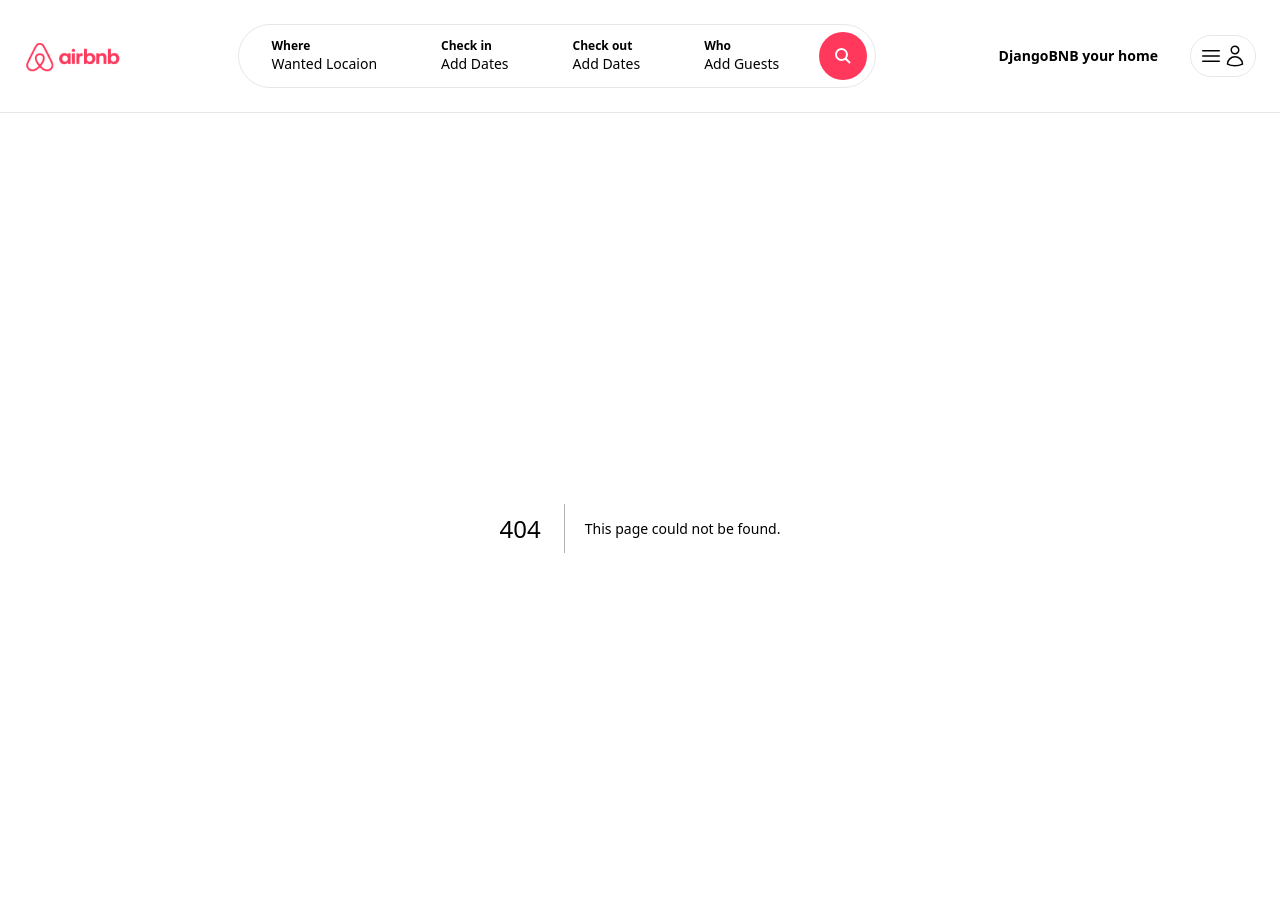
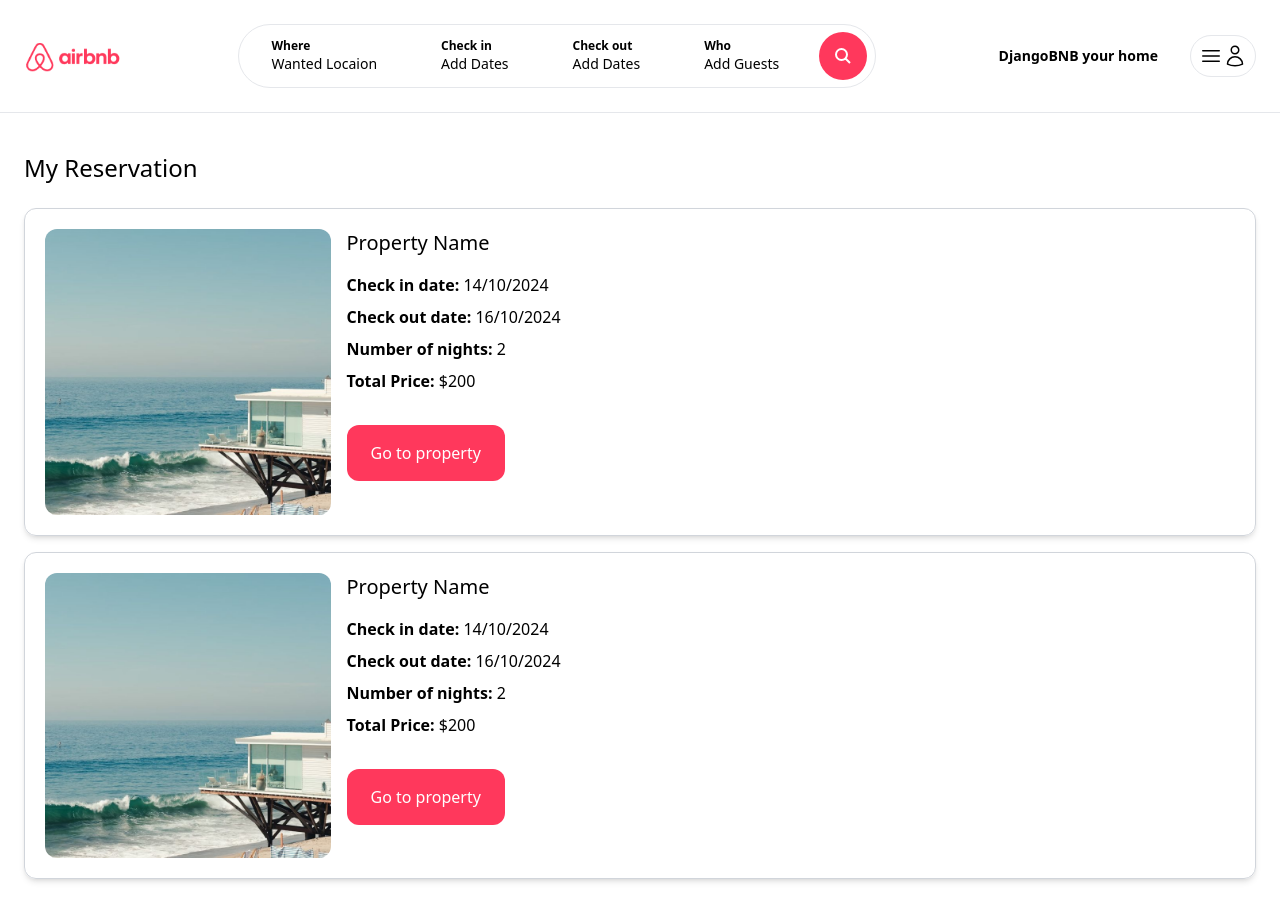
Before and after one commit to jpb989/practice_airbnb_clone, a Next.js app in the folder frontend/: page /myreservations in a window 1280 px wide. Before the commit this address had no page. Shown: the top 920 px of the page. Built offline with nearby package versions, Linux system fonts and the light colour scheme.

Commit message:
added few pages

```diff
--- /dev/null
+++ b/frontend/app/components/ContactButton.tsx
@@ -0,0 +1,11 @@
+import React from 'react'
+
+const ContactButton = () => {
+  return (
+    <div className="mt-6 py-4 px-6 cursor-pointer bg-airbnb text-white rounded-xl hover:bg-airbnb-dark transition">
+        Contact
+    </div>
+  )
+}
+
+export default ContactButton
--- /dev/null
+++ b/frontend/app/components/inbox/Conversation.tsx
@@ -0,0 +1,11 @@
+
+const Conversation = () => {
+  return (
+    <div className="px-6 py-4 cursor-pointer border border-gray-300 rounded-xl">
+        <p className="mb-6 text-xl">John Doe</p>
+        <p className="text-airbnb-dark">Go to conversation</p>
+    </div>
+  )
+}
+
+export default Conversation;
--- /dev/null
+++ b/frontend/app/components/inbox/ConversationDetail.tsx
@@ -0,0 +1,22 @@
+
+const ConversationDetail = () => {
+  return (
+    <>
+    <div className="max-h-[400px] overflow-auto flex flex-col space-y-4">
+        <div className="w-[80%] py-4 px-6 rounded-xl bg-gray-200">
+          <p className="font-bold text-gray-500">John Doe</p>
+          <p>gwhrthreh</p>
+        </div>
+    </div>
+
+    <div className="max-h-[400px] ml-[20%] overflow-auto flex flex-col space-y-4">
+        <div className="w-[80%] py-4 px-6 rounded-xl bg-blue-200 ml-auto">
+          <p className="font-bold text-gray-500">John Doe</p>
+          <p>gwhrthreh</p>
+        </div>
+    </div>
+    </>
+  )
+}
+
+export default ConversationDetail;
--- a/frontend/app/components/properties/ReservationSidebar.tsx
+++ b/frontend/app/components/properties/ReservationSidebar.tsx
@@ -4,6 +4,33 @@ const ReservationSidebar = () => {
     <aside className="mt-6 p-6 col-span-2 rounded-xl border border-gray-300 shadow-xl">
         <h2 className="mb-5 text-2xl">$200 per night</h2>
 
+        <div className="mb-6 p-3 border border-gray-400 rounded-xl">
+          <label className="mb-2 block font-bold text-xs">Guests</label>
+
+          <select className="w-full -ml-1 text-xm bg-transparent">
+            <option>1</option>
+            <option>2</option>
+            <option>3</option>
+            <option>4</option>
+          </select>
+        </div>
+
+        <div className="w-full mb-6 py-6 text-center text-white bg-airbnb hover:bg-airbnb-dark rounded-xl">Book</div>
+        <div className="mb-4 flex justify-between align-center">
+          <p>$200 * 4 nights</p>
+          <p>$800</p>
+        </div>
+
+        <div className="mb-4 flex justify-between align-center">
+          <p>DjangoBNB fee</p>
+          <p>$40</p>
+        </div>
+        <hr />
+
+        <div className="mb-4 flex justify-between align-center font-bold">
+          <p>Total</p>
+          <p>$840</p>
+        </div>
     </aside>
   )
 }
--- /dev/null
+++ b/frontend/app/inbox/[id]/page.tsx
@@ -0,0 +1,10 @@
+import ConversationDetail from "@/app/components/inbox/ConversationDetail";
+
+const ConversationPage = () => {
+  return (
+    <main className="max-w-[1500ox] mx-auto px-6 pb-6 space-y-4">
+        <ConversationDetail/>
+    </main>
+    )
+}
+export default ConversationPage;
--- /dev/null
+++ b/frontend/app/inbox/page.tsx
@@ -0,0 +1,13 @@
+
+import Conversation from "../components/inbox/Conversation";
+const InboxPage = () => {
+  return (
+    <main className="max-w-[1500ox] mx-auto px-6 pb-6 space-y-4">
+        <h1 className="my-6 mb-6 text-2xl">Inbox</h1>
+        <Conversation/>
+        <Conversation/>
+        <Conversation/>
+    </main>
+    )
+}
+export default InboxPage;
--- /dev/null
+++ b/frontend/app/landlords/[id]/page.tsx
@@ -0,0 +1,31 @@
+import Image from "next/image";
+import ContactButton from "@/app/components/ContactButton";
+import PropertyList from "@/app/components/properties/PropertyList";
+const LandLordDetailPage = () => {
+    return (
+        <main className="max-w-[1500ox] mx-auto px-6 pb-6">
+            <div className="grid grid-cols-1 md:grid-cols-4 gap-4">
+                <aside className="col-span-1 mb-4">
+                    <div className="flex flex-col items-center p-6 rounded-xl border border-gray-300 shadow-xl">
+                        <Image
+                            src="/profile_pic_1.jpg"
+                            alt="Landlord name"
+                            width={200}
+                            height={200}
+                            className="rounded-full"
+                        />
+                        <h1 className="mt-6 text-2xl">LandLord Name</h1>
+                        <ContactButton/>
+                    </div>
+                </aside>
+
+                <div className="col-span-1 md:col-span-3 pl-0 md:pl-6">
+                    <div className="grid grid-cols-1 md:grid-cols-3 gap-6">
+                        <PropertyList/>
+                    </div>
+                </div>
+            </div>
+        </main>
+    )
+}
+export default LandLordDetailPage
--- /dev/null
+++ b/frontend/app/myproperties/page.tsx
@@ -0,0 +1,15 @@
+import Image from "next/image";
+import PropertyList from "../components/properties/PropertyList";
+
+const MyPropertiesPage = () => {
+  return (
+    <main className="max-w-[1500ox] mx-auto px-6 pb-6">
+        <h1 className="my-6 mb-6 text-2xl">My Properties</h1>
+
+        <div className="grid grid-cols-1 md:grid-cols-3 gap-6">
+            <PropertyList/>
+        </div>
+    </main>
+    )
+}
+export default MyPropertiesPage;
--- /dev/null
+++ b/frontend/app/myreservations/page.tsx
@@ -0,0 +1,60 @@
+import Image from "next/image"
+
+const MyReservationsPage = () => {
+  return (
+    <main className="max-w-[1500ox] mx-auto px-6 pb-6">
+        <h1 className="my-6 mb-6 text-2xl">My Reservation</h1>
+
+        <div className="space-y-4">
+            <div className="p-5 grid grid-cols-1 md:grid-cols-4 gap-4 shadow-md border border-gray-300 rounded-xl">
+                <div className="col-span-1">
+                    <div className="relative overflow-hidden aspect-square rounded-xl">
+                        <Image
+                            fill
+                            src="/beach_1.jpg"
+                            alt="Beach house"
+                            className="hover:scale-110 object-cover transition h-full w-full"
+                        />
+                    </div>
+                </div>
+
+                <div className="col-span-1 md:col-span-3">
+                    <h2 className="mb-4 text-xl">Property Name</h2>
+                    <p className="mb-2"><strong>Check in date:</strong> 14/10/2024</p>
+                    <p className="mb-2"><strong>Check out date:</strong> 16/10/2024</p>
+                    <p className="mb-2"><strong>Number of nights:</strong> 2</p>
+                    <p className="mb-2"><strong>Total Price:</strong> $200</p>
+
+                    <div className="mt-6 inline-block cursor-pointer py-4 px-6 bg-airbnb text-white rounded-xl">Go to property</div>
+                </div>
+            </div>
+
+
+            <div className="p-5 grid grid-cols-1 md:grid-cols-4 gap-4 shadow-md border border-gray-300 rounded-xl">
+                <div className="col-span-1">
+                    <div className="relative overflow-hidden aspect-square rounded-xl">
+                        <Image
+                            fill
+                            src="/beach_1.jpg"
+                            alt="Beach house"
+                            className="hover:scale-110 object-cover transition h-full w-full"
+                        />
+                    </div>
+                </div>
+
+                <div className="col-span-1 md:col-span-3">
+                    <h2 className="mb-4 text-xl">Property Name</h2>
+                    <p className="mb-2"><strong>Check in date:</strong> 14/10/2024</p>
+                    <p className="mb-2"><strong>Check out date:</strong> 16/10/2024</p>
+                    <p className="mb-2"><strong>Number of nights:</strong> 2</p>
+                    <p className="mb-2"><strong>Total Price:</strong> $200</p>
+
+                    <div className="mt-6 inline-block cursor-pointer py-4 px-6 bg-airbnb text-white rounded-xl">Go to property</div>
+                </div>
+            </div>
+        </div>
+    </main>
+  )
+}
+
+export default MyReservationsPage
```
